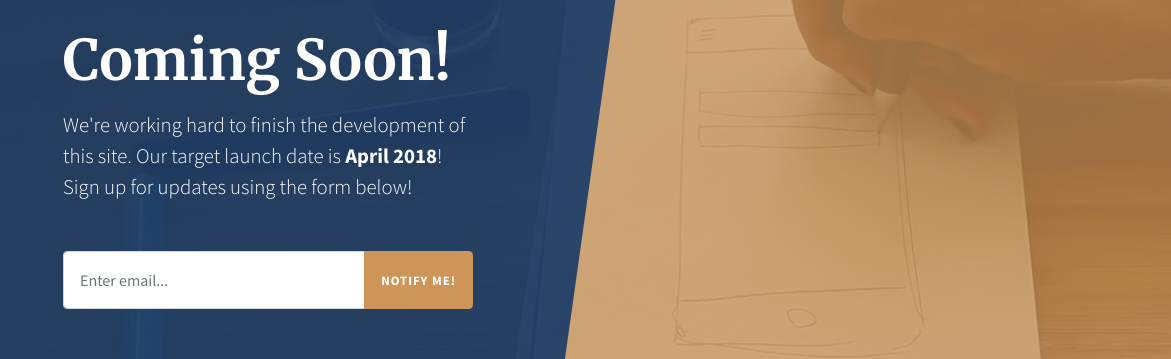
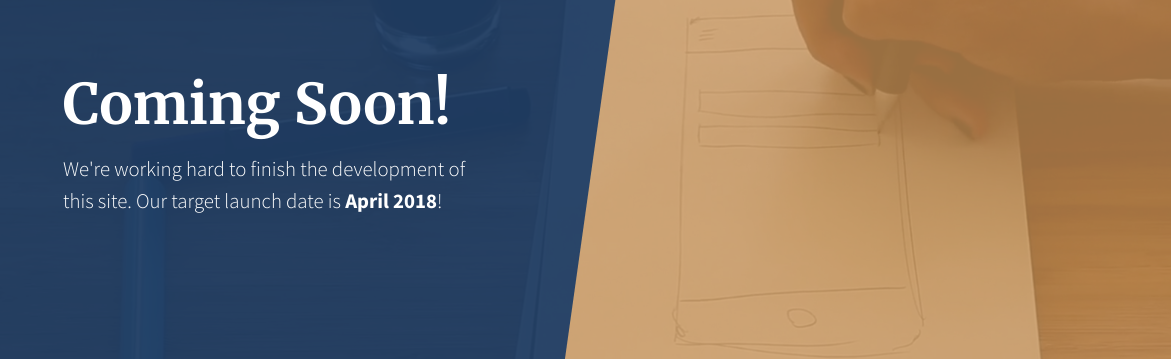
Before and after one commit to kaoussi/bhailat.com, a website: page index.html in a window 1280 px wide. Shown: the part 232-591 px from the top of the page, 0-1171 px from the left. Drawn offline with Linux system fonts and the light colour scheme.

Commit message:
removing form

```diff
--- a/css/coming-soon.css
+++ b/css/coming-soon.css
@@ -68,12 +68,12 @@ body {
 	font-weight: 700;
 }
 
-.masthead .masthead-content .input-group-newsletter input {
+.masthead .masthead-content .input-group-newsletter form input {
 	font-size: 1rem;
 	padding: 1rem;
 }
 
-.masthead .masthead-content .input-group-newsletter button {
+.masthead .masthead-content .input-group-newsletter form button {
 	font-size: 0.8rem;
 	font-weight: 700;
 	text-transform: uppercase;
@@ -163,7 +163,7 @@ body {
 		width: 4rem;
 	}
 	.social-icons ul > li > a:hover {
-    background-color: #002E66;
+		background-color: #002e66;
 	}
 }
 
@@ -172,7 +172,9 @@ body {
 	border-color: #cd9557;
 }
 
-.btn-secondary:active, .btn-secondary:focus, .btn-secondary:hover {
+.btn-secondary:active,
+.btn-secondary:focus,
+.btn-secondary:hover {
 	background-color: #ba7c37 !important;
 	border-color: #ba7c37 !important;
 }
--- a/index.html
+++ b/index.html
@@ -35,13 +35,7 @@
           <div class="masthead-content text-white py-5 py-md-0">
             <h1 class="mb-3">Coming Soon!</h1>
             <p class="mb-5">We're working hard to finish the development of this site. Our target launch date is
-                <strong>April 2018</strong>! Sign up for updates using the form below!</p>
-              <div class="input-group input-group-newsletter">
-                <input type="email" class="form-control" placeholder="Enter email..." aria-label="Enter email..." aria-describedby="basic-addon">
-                <div class="input-group-append">
-                  <button class="btn btn-secondary" type="button">Notify Me!</button>
-                </div>
-              </div>
+              <strong>April 2018</strong>!</p>
           </div>
         </div>
       </div>
```
Lines whose indentation alone changed are shown as unchanged.
